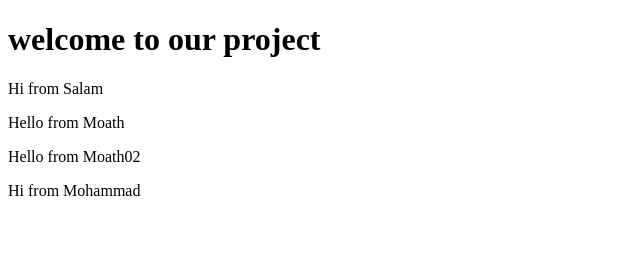
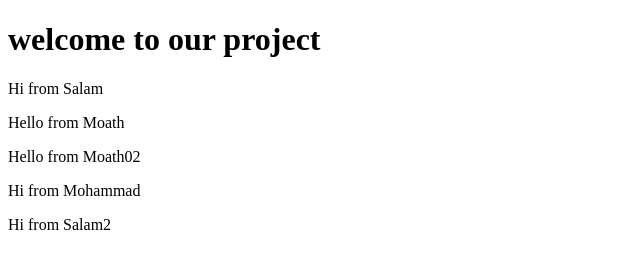
Before and after one commit to asac401d13/testproject, a plain HTML site: page index.html in a window 1280 px wide. Shown: the whole page, without its empty margins (0-640 px from the left). Drawn offline with Linux system fonts and the light colour scheme.

Commit message:
edit salam2

```diff
--- a/index.html
+++ b/index.html
@@ -15,6 +15,6 @@
 
     <p>Hello from Moath02</p>
     <p>Hi from Mohammad</p>
-
+    <p>Hi from Salam2</p>
   </body>
 </html>
```
